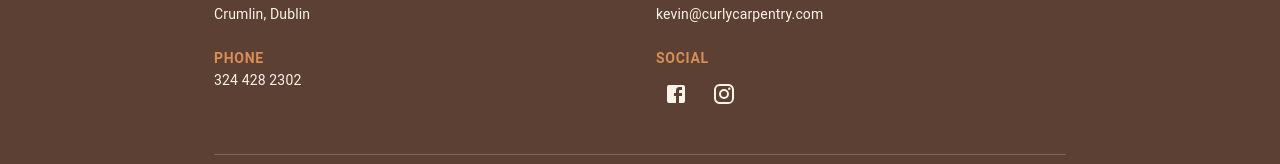
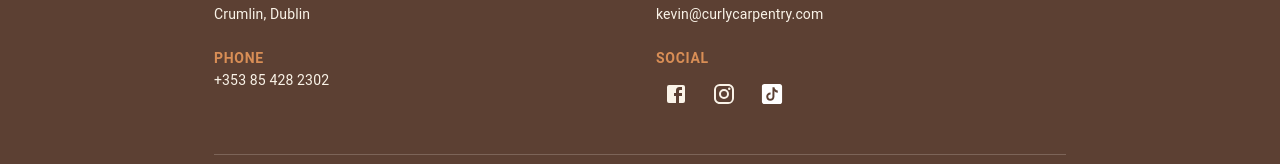
Before and after one commit to KevinG2001/CurlysCarpentry, a React (Vite) app: page / in a window 1280 px wide. Shown: the part 2802-2966 px from the top of the page. Built offline with nearby package versions, Linux system fonts and the light colour scheme.

Commit message:
Tiktok link added

```diff
--- a/src/components/Footer.tsx
+++ b/src/components/Footer.tsx
@@ -29,6 +29,20 @@ function FooterColumn({ label, value }: { label: string; value: string }) {
 	);
 }
 
+const TikTokIcon = ({ color = "#000000" }) => {
+	return (
+		<svg
+			fill={color}
+			xmlns="http://www.w3.org/2000/svg"
+			viewBox="0 0 50 50"
+			width="100%"
+			height="100%"
+		>
+			<path d="M41,4H9C6.243,4,4,6.243,4,9v32c0,2.757,2.243,5,5,5h32c2.757,0,5-2.243,5-5V9C46,6.243,43.757,4,41,4z M37.006,22.323 c-0.227,0.021-0.457,0.035-0.69,0.035c-2.623,0-4.928-1.349-6.269-3.388c0,5.349,0,11.435,0,11.537c0,4.709-3.818,8.527-8.527,8.527 s-8.527-3.818-8.527-8.527s3.818-8.527,8.527-8.527c0.178,0,0.352,0.016,0.527,0.027v4.202c-0.175-0.021-0.347-0.053-0.527-0.053 c-2.404,0-4.352,1.948-4.352,4.352s1.948,4.352,4.352,4.352s4.527-1.894,4.527-4.298c0-0.095,0.042-19.594,0.042-19.594h4.016 c0.378,3.591,3.277,6.425,6.901,6.685V22.323z" />
+		</svg>
+	);
+};
+
 function Footer() {
 	return (
 		<Box sx={{ bgcolor: "primary.main", color: "primary.contrastText" }}>
@@ -41,7 +55,7 @@ function Footer() {
 					<Grid size={{ xs: 12, sm: 6 }}>
 						<Stack spacing={3}>
 							<FooterColumn label="Address" value="Crumlin, Dublin" />
-							<FooterColumn label="Phone" value="324 428 2302" />
+							<FooterColumn label="Phone" value="+353 85 428 2302" />
 						</Stack>
 					</Grid>
 
@@ -80,6 +94,16 @@ function Footer() {
 									>
 										<InstagramIcon />
 									</IconButton>
+									<IconButton
+										component="a"
+										href="https://www.tiktok.com/@curlys.carpentry"
+										target="_blank"
+										rel="noopener noreferrer"
+										aria-label="Curlys Carpentry on Facebook"
+										sx={{ color: "inherit", width: "40px" }}
+									>
+										<TikTokIcon color="white" />
+									</IconButton>
 								</Stack>
 							</Box>
 						</Stack>
```
